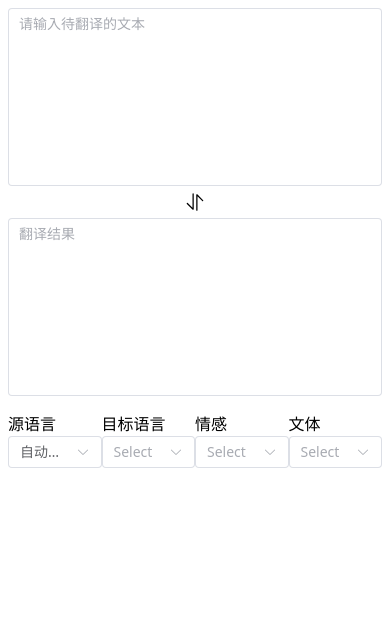
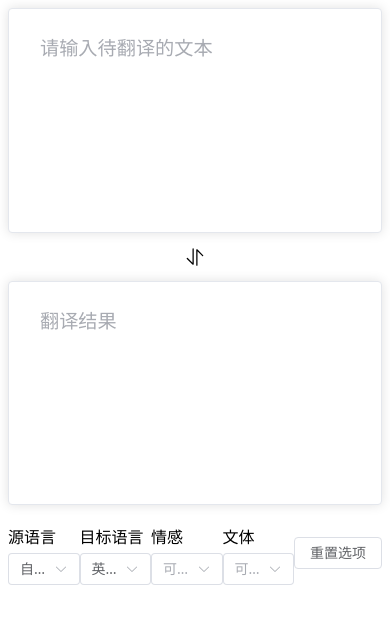
Before and after one commit to yacw-team/yacw-frontend, a Vue app: page /tanslate in a window 390 px wide. Shown: the top 624 px of the page. Built offline with nearby package versions, Linux system fonts and the light colour scheme.

Commit message:
Update: Translate View 1. Change textarea style; 2. change toLang default to English; 3. add reset option button.

```diff
--- a/src/views/Translate/TranslateView.vue
+++ b/src/views/Translate/TranslateView.vue
@@ -1,16 +1,19 @@
 <template>
   <div class="flex flex-col md:flex-row">
     <div class="w-full p-2 md:w-4/5">
+      <el-card>
         <el-input
+          class="no-border larger-font"
           v-model="fromText"
-        :rows="8"
+          :rows="6"
           type="textarea"
           resize="none"
           placeholder="请输入待翻译的文本"
           :readonly="fromTextReadOnly"
           @blur.stop="handleSubmit"
         />
-      <div class="flex">
+      </el-card>
+      <div class="flex my-2">
         <el-icon
           size="20"
           class="flex-1 py-4 hover:cursor-pointer"
@@ -18,20 +21,32 @@
           ><Sort
         /></el-icon>
       </div>
+      <el-skeleton class="" :loading="toTextLoading" animated>
+        <template #template>
+          <el-card>
+            <el-skeleton :rows="4" animated />
+          </el-card>
+        </template>
+        <template #default>
+          <el-card>
             <el-input
+              class="no-border larger-font"
               v-model="toText"
-        :rows="8"
+              :rows="6"
               type="textarea"
               resize="none"
               readonly
               placeholder="翻译结果"
             />
+          </el-card>
+        </template>
+      </el-skeleton>
     </div>
     <div
       class="flex flex-row items-center justify-center w-full p-2 md:w-1/5 md:flex-col"
     >
       <div class="flex flex-col justify-center flex-1 w-1/2 md:w-full">
-        <span>源语言</span>
+        <span class="my-1">源语言</span>
         <el-select
           id="from-lang-select"
           v-model="fromLang"
@@ -48,13 +63,13 @@
         </el-select>
       </div>
       <div class="flex flex-col justify-center flex-1 w-1/2 md:w-full">
-        <span>目标语言</span>
+        <span class="my-1">目标语言</span>
         <el-select
           id="to-lang-select"
           v-model="toLang"
           filterable
           placement="bottom"
-          placeholder="Select"
+          placeholder="请选择"
         >
           <el-option
             v-for="item in toLangList"
@@ -65,13 +80,13 @@
         </el-select>
       </div>
       <div class="flex flex-col justify-center flex-1 w-1/2 md:w-full">
-        <span>情感</span>
+        <span class="my-1">情感</span>
         <el-select
           v-model="emotion"
           id="to-lang-select"
           filterable
           placement="bottom"
-          placeholder="Select"
+          placeholder="可选"
         >
           <el-option
             v-for="item in emotionList"
@@ -82,13 +97,13 @@
         </el-select>
       </div>
       <div class="flex flex-col justify-center flex-1 w-1/2 md:w-full">
-        <span>文体</span>
+        <span class="my-1">文体</span>
         <el-select
           id="to-lang-select"
           v-model="style"
           filterable
           placement="bottom"
-          placeholder="Select"
+          placeholder="可选"
         >
           <el-option
             v-for="item in styleList"
@@ -97,6 +112,9 @@
             :value="item.value"
           />
         </el-select>
+      </div>
+      <div class="flex flex-col justify-center flex-1 w-1/2 md:w-full">
+        <el-button @click="handleResetBtn"> 重置选项 </el-button>
       </div>
     </div>
   </div>
@@ -117,13 +135,21 @@ import type { GetTranslateResultRes } from "@/api/translate/res";
 const fromText = ref("");
 const fromTextReadOnly = ref(false);
 const toText = ref("");
+const toTextLoading = ref(false);
 const fromLang = ref("auto");
-const toLang = ref("");
+const toLang = ref("english");
 const emotion = ref("");
 const style = ref("");
 
 const handleSubmit = async () => {
+  // check if fromText is empty
+  if (!fromText.value) return;
+
+  // stop user input
   fromTextReadOnly.value = true;
+  // start ToText loading
+  toTextLoading.value = true;
+
   const req: GetTranslateResultReq = {
     apiKey: "", // TODO: 从数据库中获取
     content: {
@@ -135,8 +161,11 @@ const handleSubmit = async () => {
     to: toLang.value,
   };
   const res: GetTranslateResultRes = await getTranslateResult(req);
+  // allow user input
   fromTextReadOnly.value = false;
-  toLang.value = res.content.translated;
+  // stop ToText loading
+  toTextLoading.value = false;
+  toText.value = res.content.translated;
 };
 
 const handleSwitchText = () => {
@@ -144,4 +173,22 @@ const handleSwitchText = () => {
   fromText.value = toText.value;
   toText.value = temp;
 };
+
+const handleResetBtn = () => {
+  fromLang.value = "auto";
+  toLang.value = "english";
+  emotion.value = "";
+  style.value = "";
+};
 </script>
+
+<style>
+.no-border .el-textarea__inner {
+  border: none;
+  box-shadow: 0 0 0 0;
+}
+
+.larger-font .el-textarea__inner {
+  font-size: 1.2rem;
+}
+</style>
```
Lines whose indentation alone changed are shown as unchanged.
